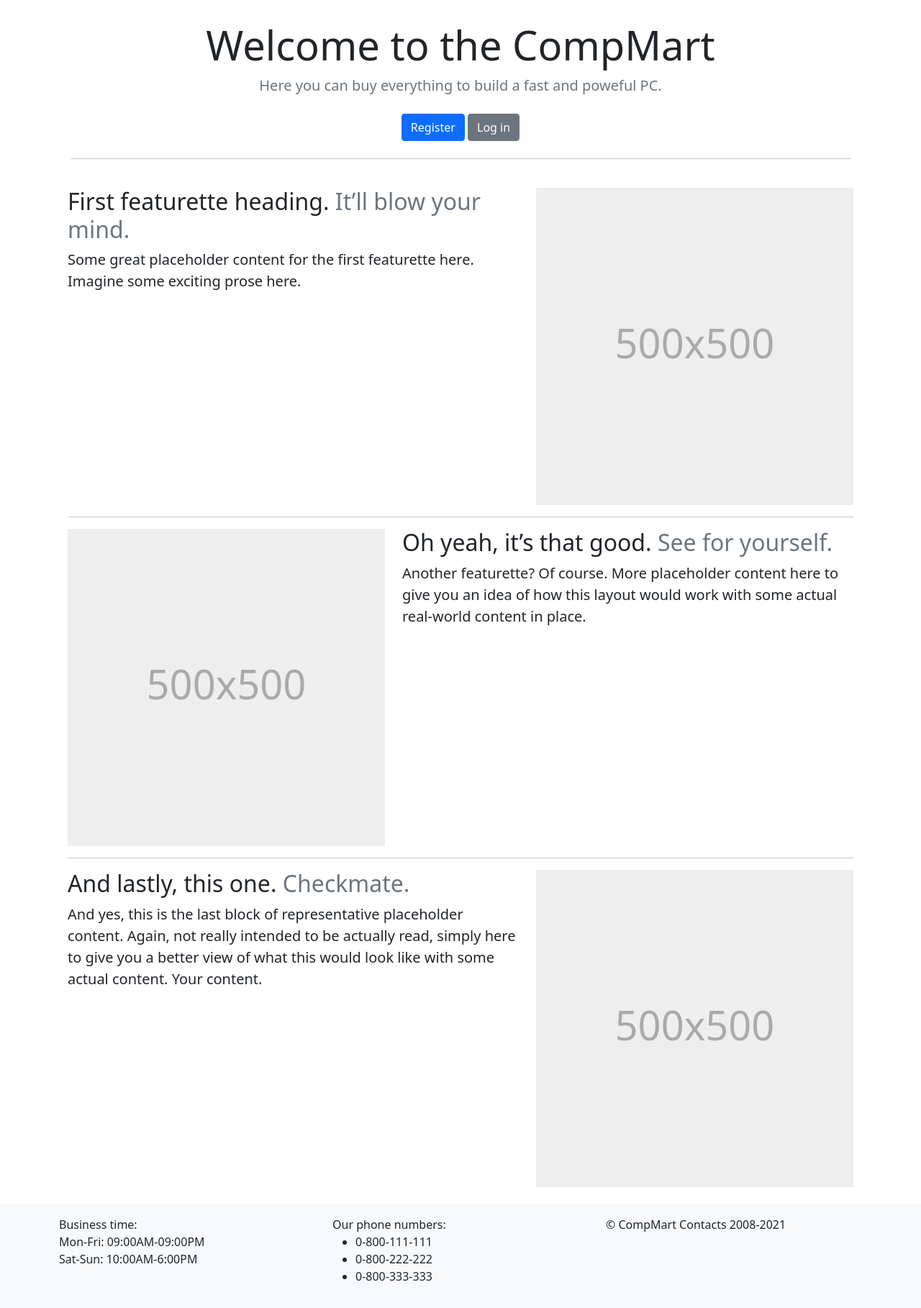
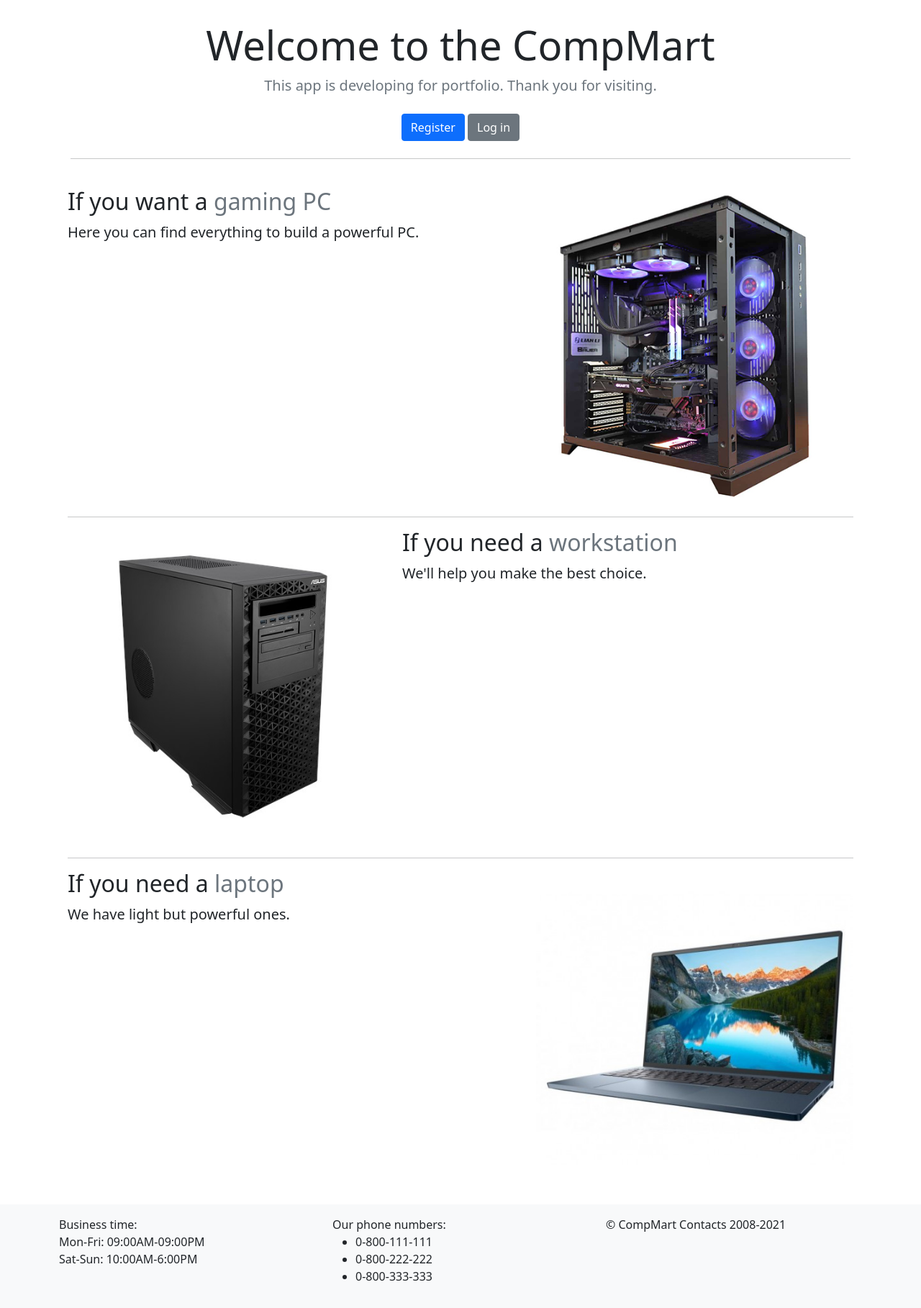
Before and after one commit to DIVIgor/comp_mart, a Django app: page / in a window 1280 px wide. Shown: the part 57-1875 px from the top of the page at 72% size. Run offline with Django 3.2, Linux system fonts and the light colour scheme; data that the repository does not hold is empty.

Commit message:
Refactored the homepage

```diff
--- a/templates/store/home.html
+++ b/templates/store/home.html
@@ -9,7 +9,7 @@
     {% if not user.is_authenticated %}
       <div class="welcoming-header p-3 pb-md-4 mx-auto text-center">
         <h1 class="display-4 fw-normal">Welcome to the CompMart</h1>
-        <p class="fs-5 text-muted">Here you can buy everything to build a fast and poweful PC.</p>
+        <p class="fs-5 text-muted">This app is developing for portfolio. Thank you for visiting.</p>
         <p>
             <a href="{% url 'account:register' %}" class="btn btn-primary my-2">Register</a>
             <a href="{% url 'account:login' %}" class="btn btn-secondary my-2">Log in</a>
@@ -21,11 +21,12 @@
     <div class="container marketing">
       <div class="row featurette">
         <div class="col-md-7">
-          <h2 class="featurette-heading">First featurette heading. <span class="text-muted">It’ll blow your mind.</span></h2>
-          <p class="lead">Some great placeholder content for the first featurette here. Imagine some exciting prose here.</p>
+          <h2 class="featurette-heading">If you want a <span class="text-muted">gaming PC</span></h2>
+          <p class="lead">Here you can find everything to build a powerful PC.</p>
         </div>
         <div class="col-md-5">
-          <svg class="bd-placeholder-img bd-placeholder-img-lg featurette-image img-fluid mx-auto" width="500" height="500" xmlns="http://www.w3.org/2000/svg" role="img" aria-label="Placeholder: 500x500" preserveAspectRatio="xMidYMid slice" focusable="false"><title>Placeholder</title><rect width="100%" height="100%" fill="#eee"></rect><text x="50%" y="50%" fill="#aaa" dy=".3em">500x500</text></svg>
+          <img class="img-fluid mx-auto d-block" width="500px" height="500px" src="media/images/gaming-pc.jpg" alt="Responsive image">
+          {% comment %} <svg class="bd-placeholder-img bd-placeholder-img-lg featurette-image img-fluid mx-auto" width="500" height="500" xmlns="http://www.w3.org/2000/svg" role="img" aria-label="Placeholder: 500x500" preserveAspectRatio="xMidYMid slice" focusable="false"><title>Placeholder</title><rect width="100%" height="100%" fill="#eee"></rect><text x="50%" y="50%" fill="#aaa" dy=".3em">500x500</text></svg> {% endcomment %}
 
         </div>
       </div>
@@ -34,12 +35,12 @@
 
       <div class="row featurette">
         <div class="col-md-7 order-md-2">
-          <h2 class="featurette-heading">Oh yeah, it’s that good. <span class="text-muted">See for yourself.</span></h2>
-          <p class="lead">Another featurette? Of course. More placeholder content here to give you an idea of how this layout would work with some actual real-world content in place.</p>
+          <h2 class="featurette-heading">If you need a <span class="text-muted">workstation</span></h2>
+          <p class="lead">We'll help you make the best choice.</p>
         </div>
         <div class="col-md-5 order-md-1">
-          <svg class="bd-placeholder-img bd-placeholder-img-lg featurette-image img-fluid mx-auto" width="500" height="500" xmlns="http://www.w3.org/2000/svg" role="img" aria-label="Placeholder: 500x500" preserveAspectRatio="xMidYMid slice" focusable="false"><title>Placeholder</title><rect width="100%" height="100%" fill="#eee"></rect><text x="50%" y="50%" fill="#aaa" dy=".3em">500x500</text></svg>
-
+          {% comment %} <svg class="bd-placeholder-img bd-placeholder-img-lg featurette-image img-fluid mx-auto" width="500" height="500" xmlns="http://www.w3.org/2000/svg" role="img" aria-label="Placeholder: 500x500" preserveAspectRatio="xMidYMid slice" focusable="false"><title>Placeholder</title><rect width="100%" height="100%" fill="#eee"></rect><text x="50%" y="50%" fill="#aaa" dy=".3em">500x500</text></svg> {% endcomment %}
+          <img class="img-fluid mx-auto d-block" width="500px" height="500px" src="media/images/workstation.jpg" alt="Responsive image">
         </div>
       </div>
 
@@ -47,12 +48,12 @@
 
       <div class="row featurette">
         <div class="col-md-7">
-          <h2 class="featurette-heading">And lastly, this one. <span class="text-muted">Checkmate.</span></h2>
-          <p class="lead">And yes, this is the last block of representative placeholder content. Again, not really intended to be actually read, simply here to give you a better view of what this would look like with some actual content. Your content.</p>
+          <h2 class="featurette-heading">If you need a <span class="text-muted">laptop</span></h2>
+          <p class="lead">We have light but powerful ones.</p>
         </div>
         <div class="col-md-5">
-          <svg class="bd-placeholder-img bd-placeholder-img-lg featurette-image img-fluid mx-auto" width="500" height="500" xmlns="http://www.w3.org/2000/svg" role="img" aria-label="Placeholder: 500x500" preserveAspectRatio="xMidYMid slice" focusable="false"><title>Placeholder</title><rect width="100%" height="100%" fill="#eee"></rect><text x="50%" y="50%" fill="#aaa" dy=".3em">500x500</text></svg>
-
+          {% comment %} <svg class="bd-placeholder-img bd-placeholder-img-lg featurette-image img-fluid mx-auto" width="500" height="500" xmlns="http://www.w3.org/2000/svg" role="img" aria-label="Placeholder: 500x500" preserveAspectRatio="xMidYMid slice" focusable="false"><title>Placeholder</title><rect width="100%" height="100%" fill="#eee"></rect><text x="50%" y="50%" fill="#aaa" dy=".3em">500x500</text></svg> {% endcomment %}
+          <img class="img-fluid mx-auto d-block" width="500px" height="500px" src="media/images/laptop.jpg" alt="Responsive image">
         </div>
       </div>
 
```
Also changed, not shown: media/images/gaming-pc.jpg (added), media/images/laptop.jpg (added), media/images/workstation.jpg (added).
